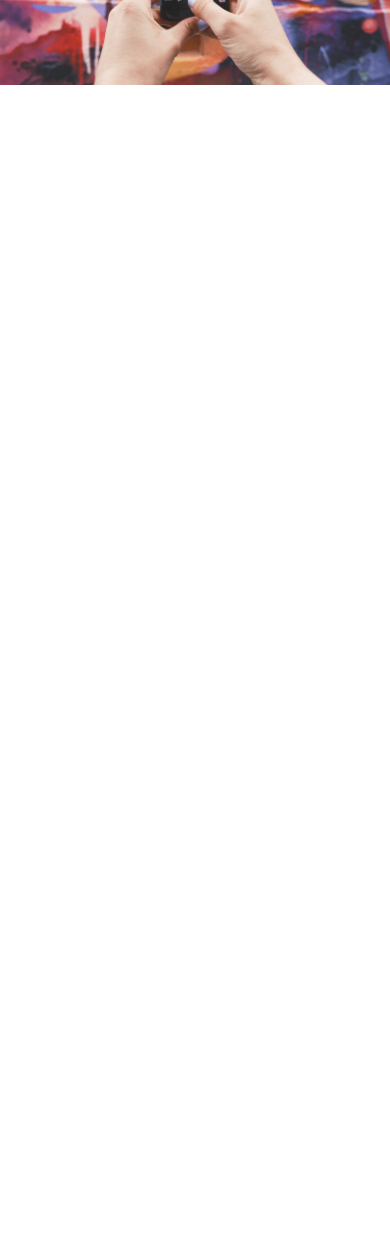
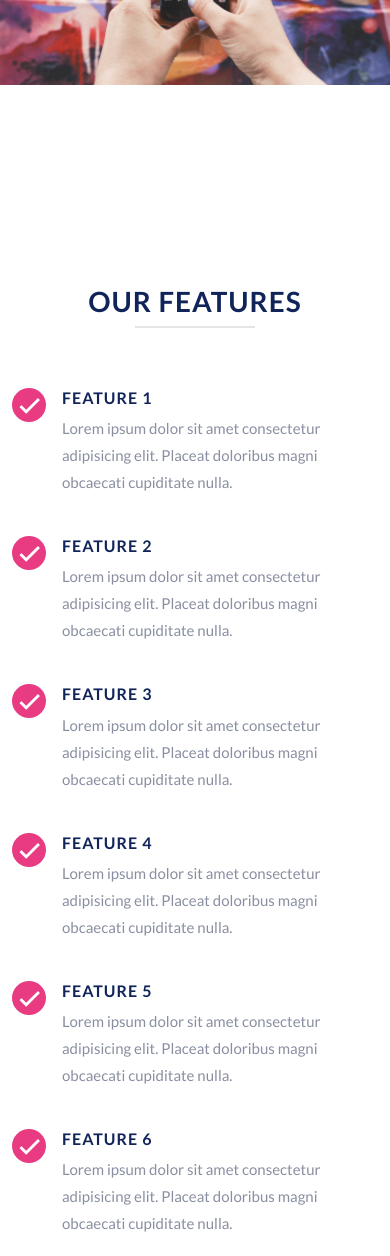
Before and after one commit to Douglas254/UI-Design-Daily, a plain HTML site: page Front-End-Websites/Template1/index.html in a window 390 px wide. Shown: the part 4584-5840 px from the top of the page. Before the commit the page ends 4769 px from the top, so only its background shows below. Drawn offline with Linux system fonts and the light colour scheme.

Commit message:
features section

```diff
--- a/Front-End-Websites/Template1/css/styles.css
+++ b/Front-End-Websites/Template1/css/styles.css
@@ -160,3 +160,10 @@ section {
 .portfolio-item:hover img {
   transform: scale(1.1);
 }
+
+.feature .icon-box {
+  width: 34px;
+  height: 34px;
+  border-radius: 100px;
+  font-size: 34px;
+}
--- a/Front-End-Websites/Template1/index.html
+++ b/Front-End-Websites/Template1/index.html
@@ -226,6 +226,91 @@
       </div>
     </section>
 
+    <section id="features">
+      <div class="container">
+        <div class="row">
+          <div class="col-12 section-intro">
+            <h1>Our Features</h1>
+            <div class="horizontal-line"></div>
+          </div>
+        </div>
+        <div class="row gy-4">
+          <div class="col-lg-4 col-sm-6 feature d-flex">
+            <div class="icon-box me-3">
+              <i class="bx bx-check"></i>
+            </div>
+            <div>
+              <h5 class="title-sm">Feature 1</h5>
+              <p>
+                Lorem ipsum dolor sit amet consectetur adipisicing elit. Placeat
+                doloribus magni obcaecati cupiditate nulla.
+              </p>
+            </div>
+          </div>
+          <div class="col-lg-4 col-sm-6 feature d-flex">
+            <div class="icon-box me-3">
+              <i class="bx bx-check"></i>
+            </div>
+            <div>
+              <h5 class="title-sm">Feature 2</h5>
+              <p>
+                Lorem ipsum dolor sit amet consectetur adipisicing elit. Placeat
+                doloribus magni obcaecati cupiditate nulla.
+              </p>
+            </div>
+          </div>
+          <div class="col-lg-4 col-sm-6 feature d-flex">
+            <div class="icon-box me-3">
+              <i class="bx bx-check"></i>
+            </div>
+            <div>
+              <h5 class="title-sm">Feature 3</h5>
+              <p>
+                Lorem ipsum dolor sit amet consectetur adipisicing elit. Placeat
+                doloribus magni obcaecati cupiditate nulla.
+              </p>
+            </div>
+          </div>
+          <div class="col-lg-4 col-sm-6 feature d-flex">
+            <div class="icon-box me-3">
+              <i class="bx bx-check"></i>
+            </div>
+            <div>
+              <h5 class="title-sm">Feature 4</h5>
+              <p>
+                Lorem ipsum dolor sit amet consectetur adipisicing elit. Placeat
+                doloribus magni obcaecati cupiditate nulla.
+              </p>
+            </div>
+          </div>
+          <div class="col-lg-4 col-sm-6 feature d-flex">
+            <div class="icon-box me-3">
+              <i class="bx bx-check"></i>
+            </div>
+            <div>
+              <h5 class="title-sm">Feature 5</h5>
+              <p>
+                Lorem ipsum dolor sit amet consectetur adipisicing elit. Placeat
+                doloribus magni obcaecati cupiditate nulla.
+              </p>
+            </div>
+          </div>
+          <div class="col-lg-4 col-sm-6 feature d-flex">
+            <div class="icon-box me-3">
+              <i class="bx bx-check"></i>
+            </div>
+            <div>
+              <h5 class="title-sm">Feature 6</h5>
+              <p>
+                Lorem ipsum dolor sit amet consectetur adipisicing elit. Placeat
+                doloribus magni obcaecati cupiditate nulla.
+              </p>
+            </div>
+          </div>
+        </div>
+      </div>
+    </section>
+
     <!-- Optional JavaScript; choose one of the two! -->
     <script src="js/bootstrap.bundle.min.js"></script>
   </body>
```
